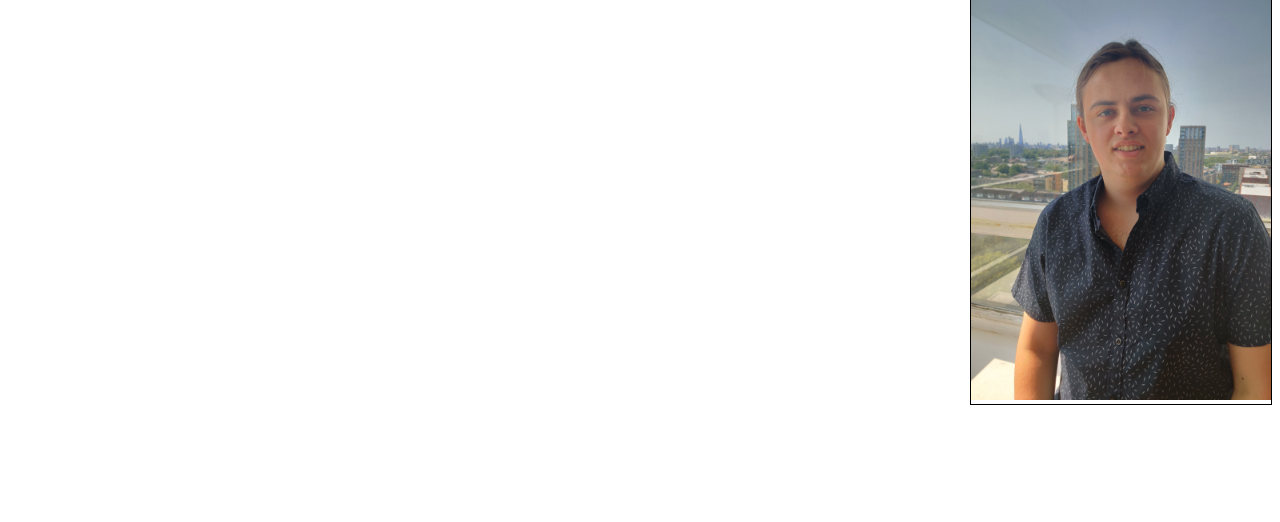
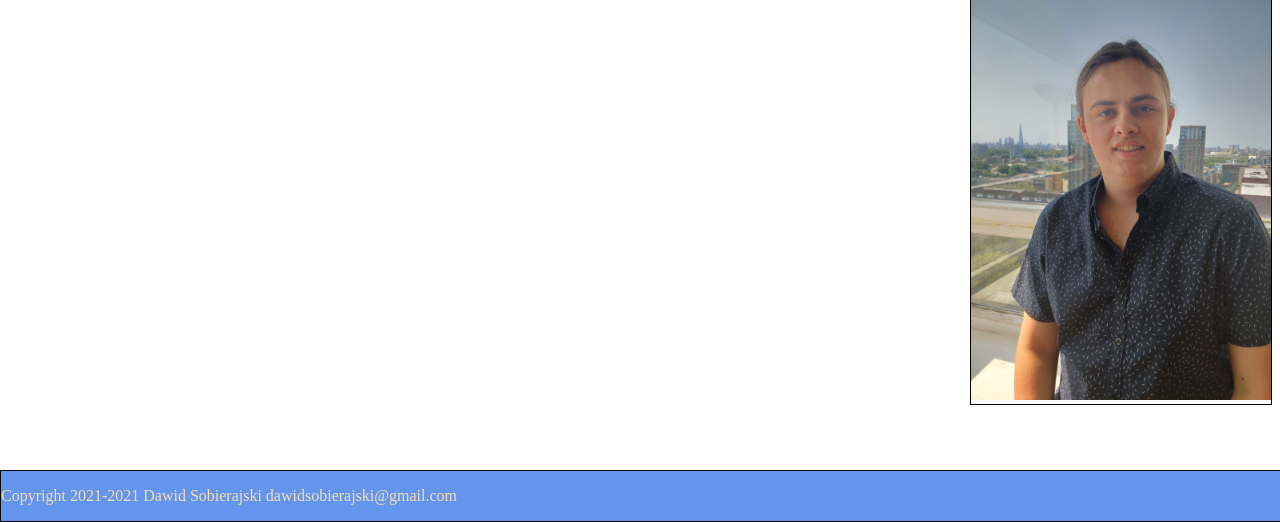
Before and after one commit to DawidSobierajskiprograming/Pythonwebsite, a Flask app: template templates/index.html in a window 1280 px wide. Shown: the part 278-800 px from the top of the page. Run offline with Flask 2, Linux system fonts and the light colour scheme; the template is opened without the code that fills it, so the values that code supplies are empty.

Commit message:
Added a footer div and css code for it

```diff
--- a/templates/index.html
+++ b/templates/index.html
@@ -27,5 +27,8 @@
         <div id="myphoto">
             <img src="ME.jpg" alt="Photo of me" width="300" height="400">
         </div>
+        <div class="footer">
+            <p>Copyright 2021-2021 Dawid Sobierajski dawidsobierajski@gmail.com</p>
+        </div>
     </body>
 </html>
--- a/templates/sorrynotready.html
+++ b/templates/sorrynotready.html
@@ -30,5 +30,8 @@
         <div id="Sorrymain">
             <p1 id="sorrytext">Sorry this Page is not ready</p1>
         </div>
+        <div class="footer">
+            <p>Copyright 2021-2021 Dawid Sobierajski dawidsobierajski@gmail.com</p>
+        </div>
     </body>
 </html>
--- a/templates/styles.css
+++ b/templates/styles.css
@@ -45,3 +45,15 @@
     float: right;
     border: 1px solid black;
 }
+
+
+.footer {
+    position: fixed;
+    left: 0;
+    bottom: 0;
+    width: 100%;
+    background-color: cornflowerblue;
+    color: wheat;
+    text-align: left;
+    border: 1px solid black;
+}
```
